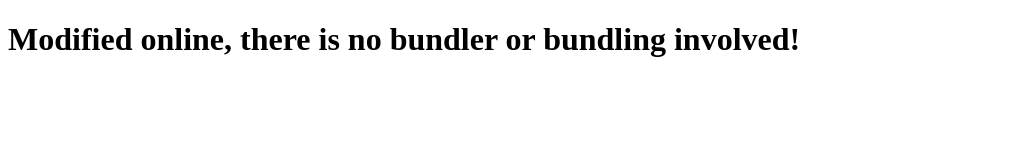
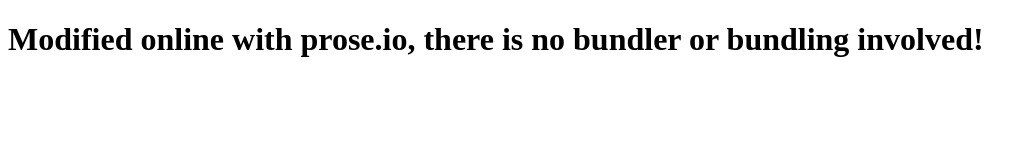
Before and after one commit to bricksphd/testCodeSandbox, a website: page index.html in a window 1280 px wide. Shown: the whole page, without its empty margins (0-1036 px from the left). Drawn offline with Linux system fonts and the light colour scheme.

Commit message:
Update index.html

```diff
--- a/index.html
+++ b/index.html
@@ -7,6 +7,6 @@
     <title>Static Template</title>
   </head>
   <body>
-    <h1>Modified online, there is no bundler or bundling involved!</h1>
+    <h1>Modified online with prose.io, there is no bundler or bundling involved!</h1>
   </body>
 </html>
```
